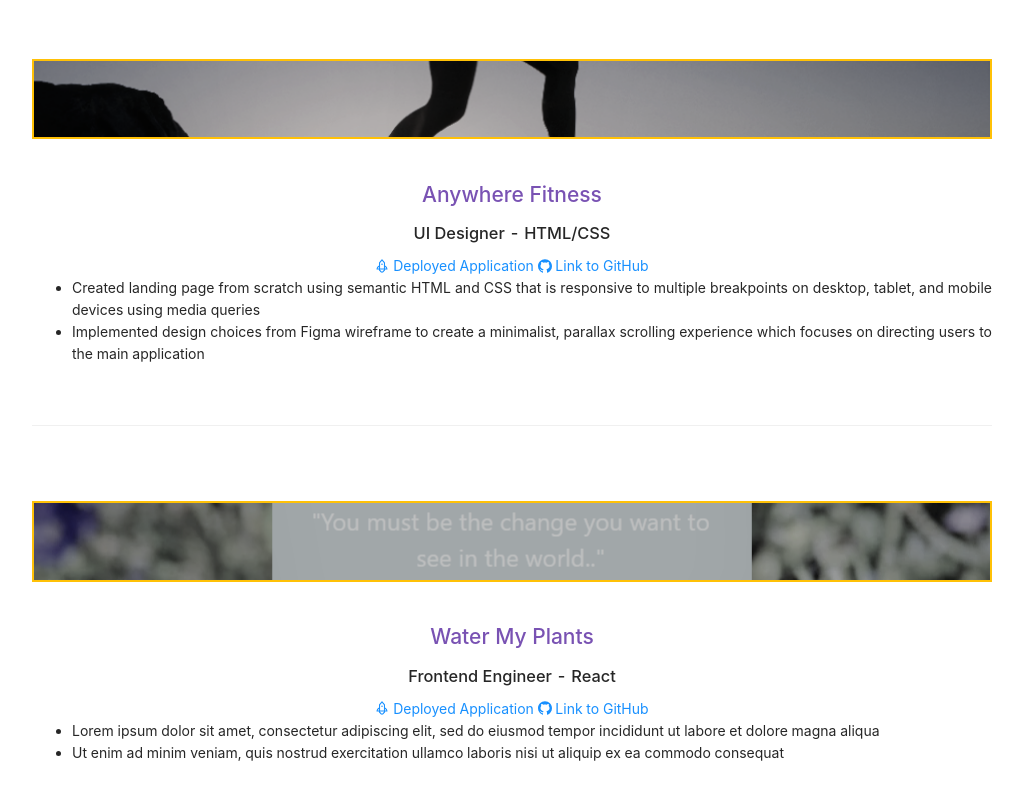
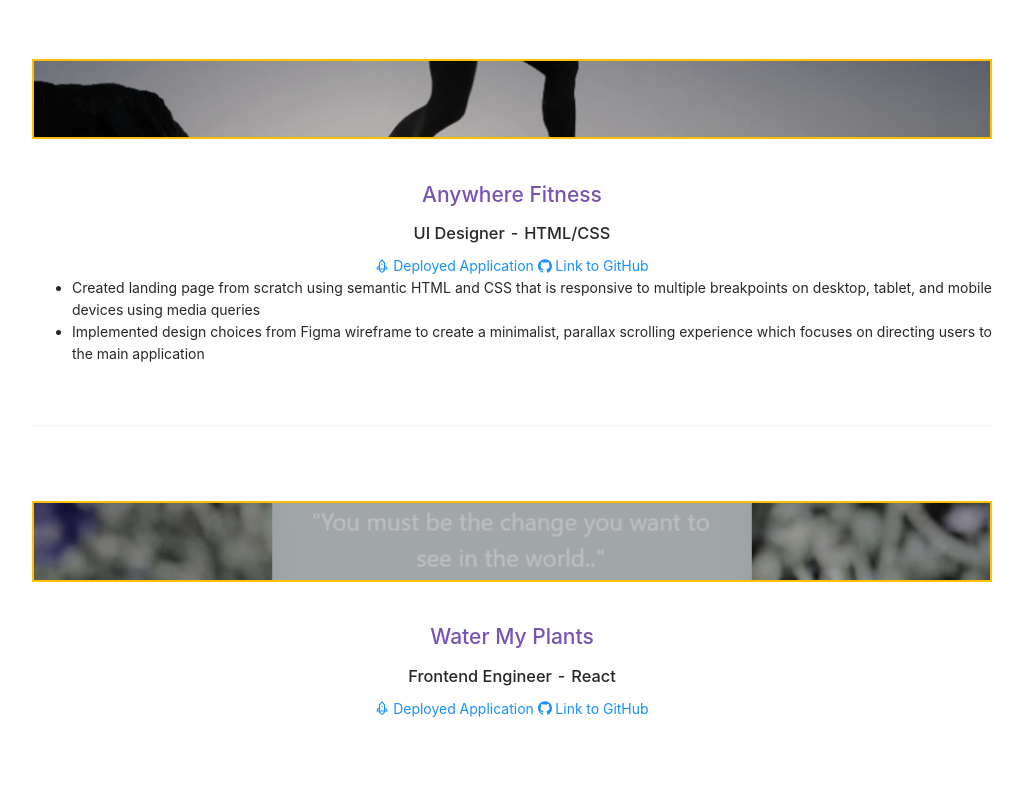
Before and after one commit to brandononeal/web-dev-portfolio, a React (Create React App) app: page /projects in a window 1280 px wide. Shown: the part 967-1767 px from the top of the page, without its empty margins (128-1151 px from the left). Built offline with nearby package versions, Linux system fonts and the light colour scheme; the HTML template or start-up script is replaced by a standard one.

Commit message:
removed lorem ipsum

```diff
--- a/src/components/Projects.js
+++ b/src/components/Projects.js
@@ -145,16 +145,6 @@
         >
           <GithubOutlined /> Link to GitHub
         </a>
-        <ul>
-          <li>
-            Lorem ipsum dolor sit amet, consectetur adipiscing elit, sed do
-            eiusmod tempor incididunt ut labore et dolore magna aliqua
-          </li>
-          <li>
-            Ut enim ad minim veniam, quis nostrud exercitation ullamco laboris
-            nisi ut aliquip ex ea commodo consequat
-          </li>
-        </ul>
       </div>
       <br />
       <br />
```
